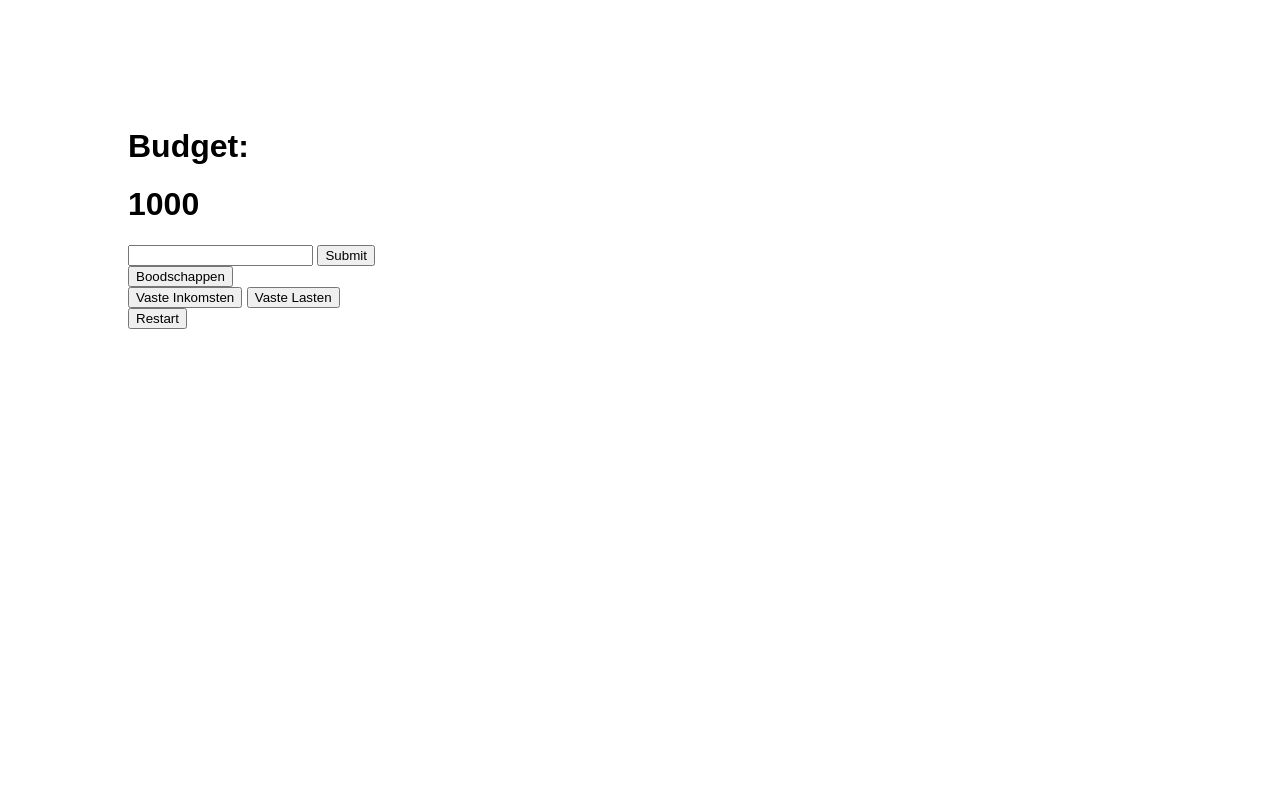
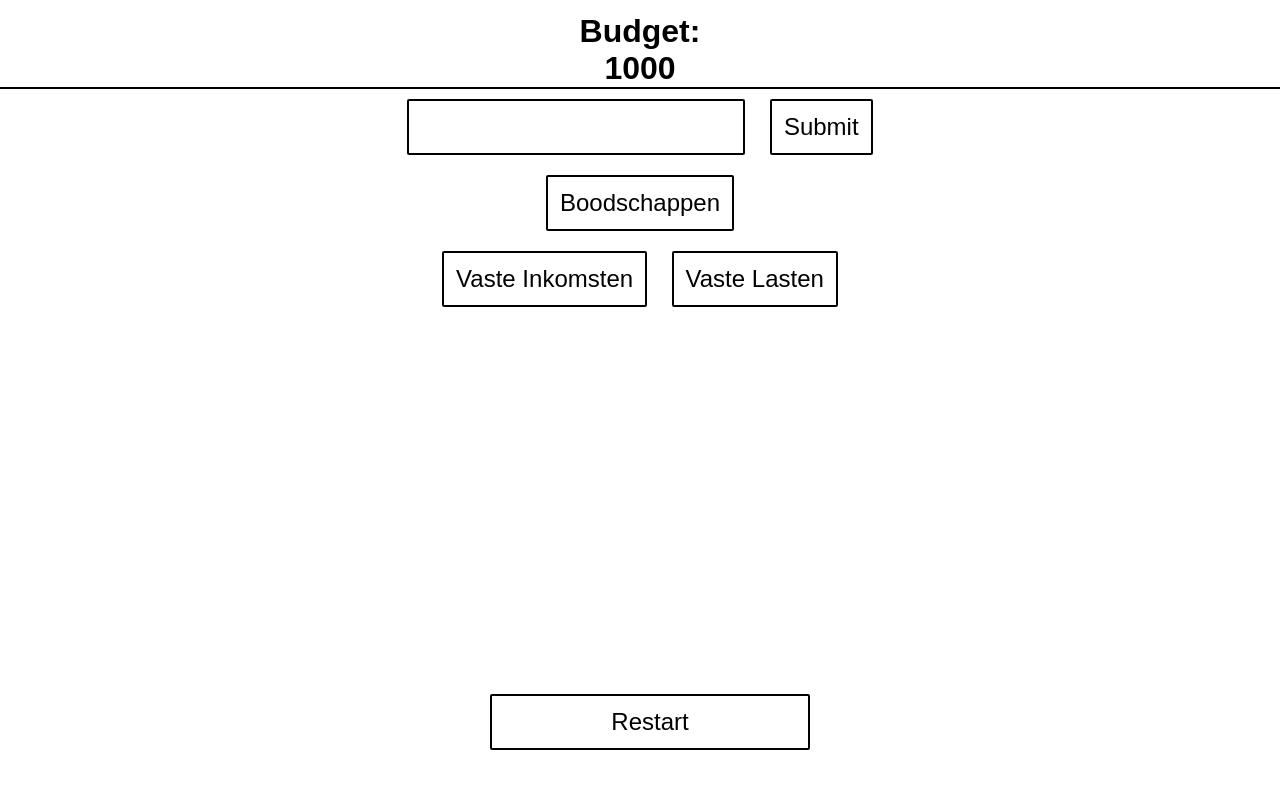
Before and after one commit to Axisas/OpJezelf, a plain HTML site: page src/index.html in a window 1280 px wide. Drawn offline with Linux system fonts and the light colour scheme.

Commit message:
and the css

```diff
--- a/src/main.css
+++ b/src/main.css
@@ -1,4 +1,49 @@
+* {
+  margin: 0;
+  padding: 0;
+  border: 0;
+  outline: 0;
+  vertical-align: baseline;
+  background: transparent;
+}
+
 body {
-  margin: 10vw;
   font-family: sans-serif;
+  text-align: center;
 }
+
+.budget {
+  padding-top: 1%;
+  margin: 0px;
+  width: 100%;
+  height: 8%;
+  border-bottom: 2px solid black;
+  background-color: white;
+}
+
+.button {
+  box-sizing: border-box;
+  border: 2px solid black;
+  background-color: white;
+  font-size: 24px;
+  margin: 10px;
+  padding: 12px;
+  border-radius: 2px;
+}
+
+.submitbutton {
+  box-sizing: border-box;
+  display: block;
+}
+
+.buttonsbox {
+  box-sizing: border-box;
+  display: block;
+}
+
+#restart {
+  position: absolute;
+  bottom: 5%;
+  width: 25%;
+  left: 37.5%;
+}
```
